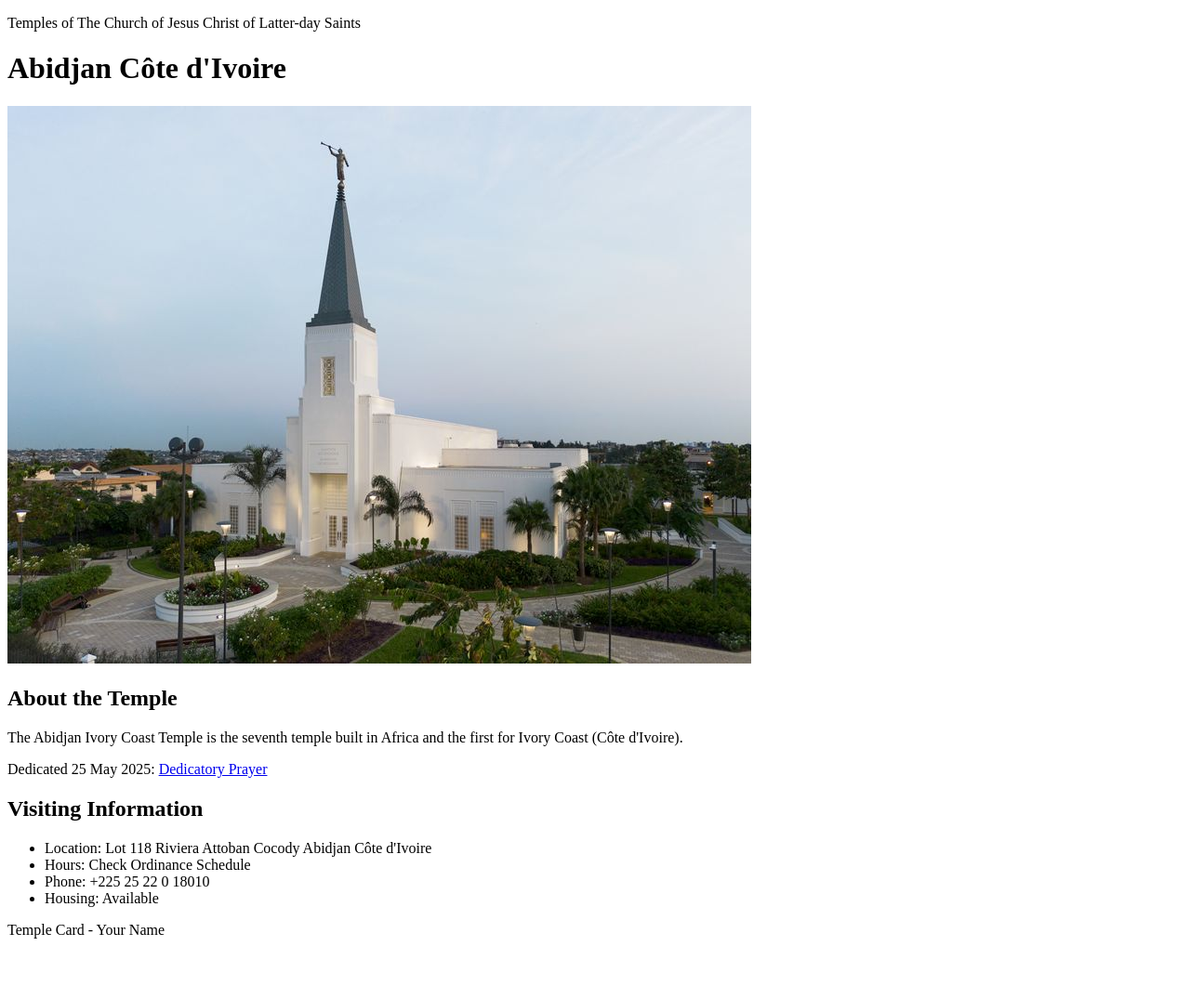
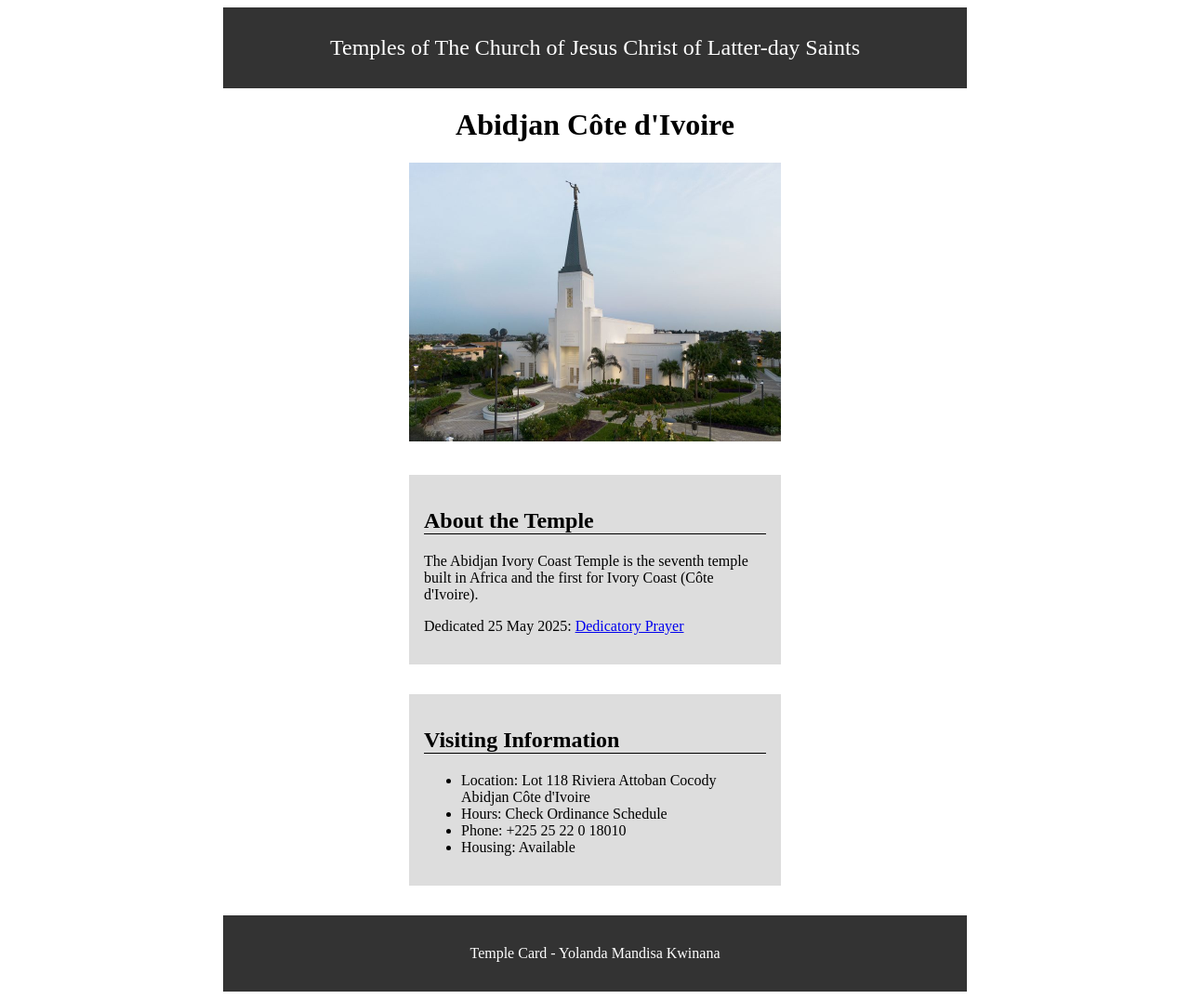
Before and after one commit to Mandy-440/wdd130, a plain HTML site: page week02/temple.html in a window 1280 px wide. Shown: the whole page at 93% size. Before the commit the page ends 1026 px from the top, so only its background shows below. Drawn offline with Linux system fonts and the light colour scheme; files that its build step writes are made by us from their sources.

Commit message:
W02 Home Page Enhancement

```diff
--- a/styles/styles.css
+++ b/styles/styles.css
@@ -0,0 +1,33 @@
+main {
+    max-width: 840px;
+}
+
+aside {
+    width: 20rem;
+    margin: 1rem;
+    border: 1px solid rgb(0 0 0 / 0.2);
+    padding: 1rem;
+    background-color: #eee;
+    color: #333;
+    text-align: center;
+}
+
+aside img {
+    width: 200px;
+    height: auto;
+}
+
+main img {
+    width: 150px;
+    height: auto;
+}
+
+p {
+    padding: 0;
+}
+
+footer {
+    margin-top: 15px;
+    border-top: 1px solid #000;
+    text-align: center;
+}
--- /dev/null
+++ b/styles/temple.css
@@ -0,0 +1,50 @@
+* {
+    box-sizing: border-box;
+}
+
+img {
+    width: 100%;
+    height: auto;
+}
+
+header,
+main,
+footer {
+    max-width: 800px;
+    margin: 0 auto;
+}
+
+header {
+    background-color: #333333;
+    color: white;
+    padding: .25em;
+    text-align: center;
+    font-size: 1.5rem;
+}
+
+main {
+    width: 400px;
+    margin: 0 auto;
+}
+
+h1 {
+    text-align: center;
+}
+
+section {
+    margin: 2em 0;
+    background-color: #dddddd;
+    padding: 1rem;
+}
+
+section h2 {
+    text-align: left;
+    border-bottom: solid #000 1px;
+}
+
+footer {
+    background-color: #333333;
+    padding: 1em;
+    text-align: center;
+    color: #fff
+}
--- a/week02/temple.html
+++ b/week02/temple.html
@@ -5,6 +5,7 @@
     <meta charset="UTF-8">
     <meta name="viewport" content="width=device-width, initial-scale=1.0">
     <title>Temple Card - Abidjan Côte d'Ivoire</title>
+    <link rel="stylesheet" href="style/temple.css">
 </head>
 
 <body>
@@ -32,7 +33,7 @@
         </section>
     </main>
     <footer>
-        <p>Temple Card - Your Name</p>
+        <p>Temple Card - Yolanda Mandisa Kwinana</p>
     </footer>
 </body>
 
```
Also changed, not shown: index.html (+8 -0 lines), images/lesotho.jpg (added), week02/styles/basic.css (line endings or trailing spaces).
